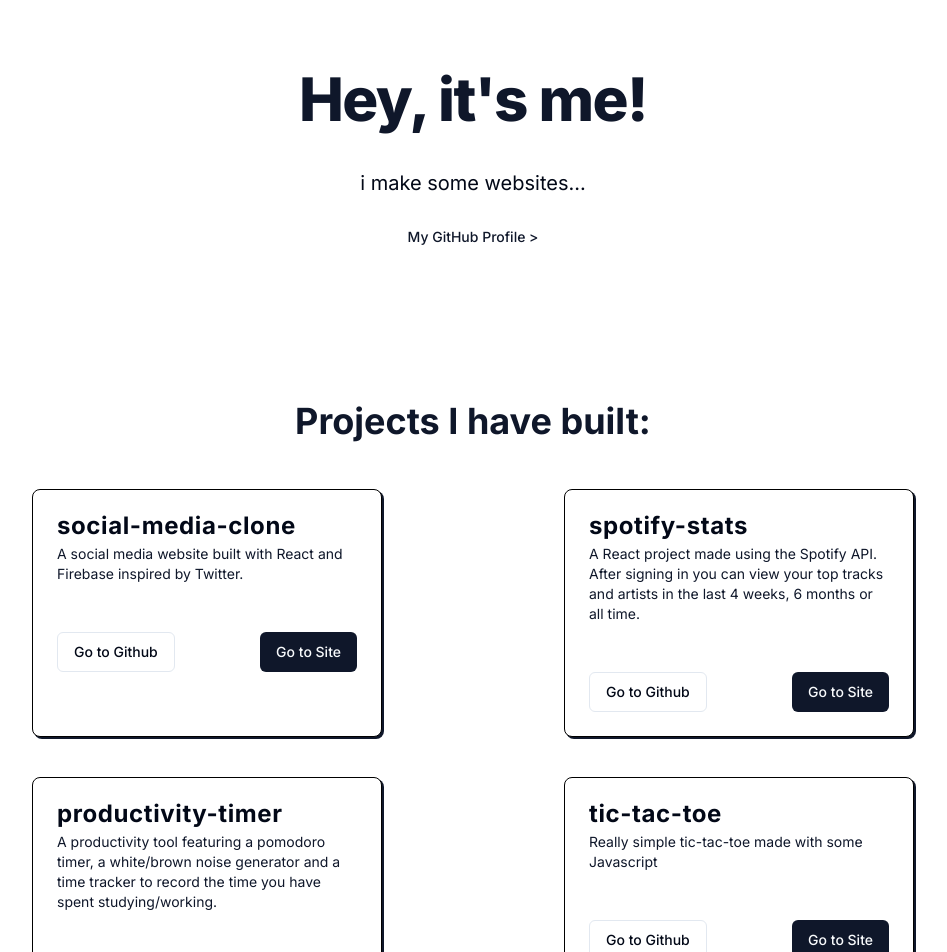
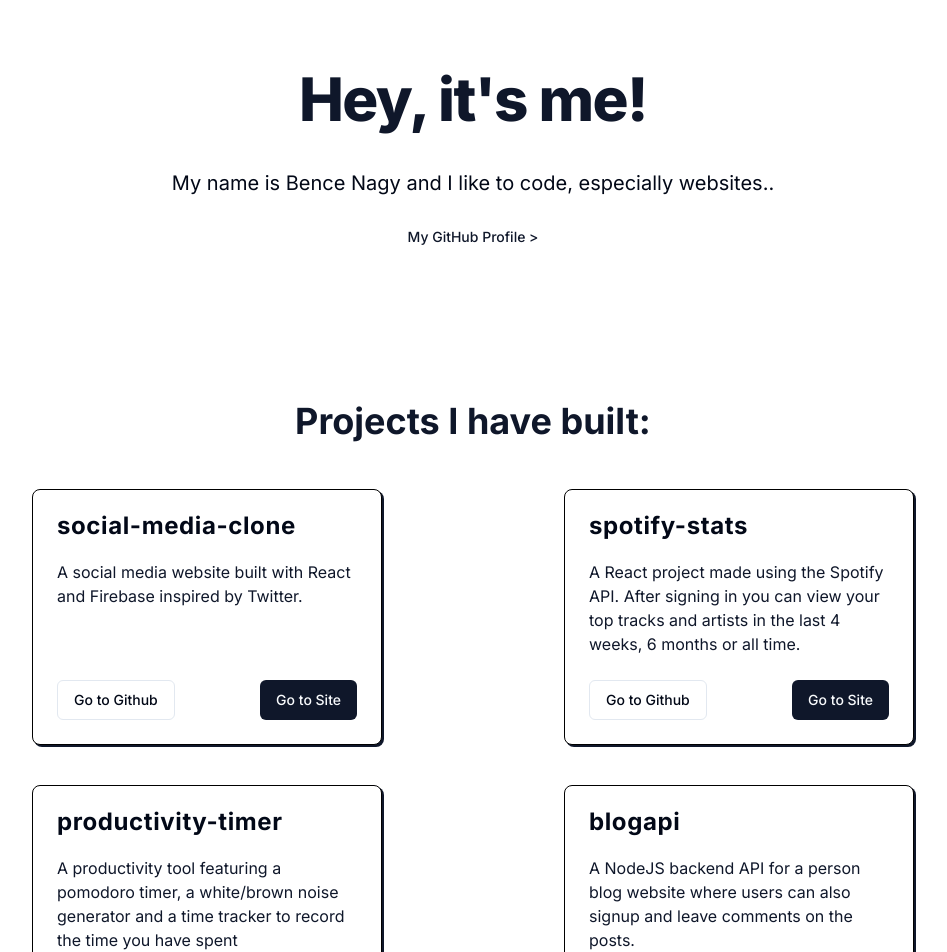
Before and after one commit to nagyb3/codebybence, a Next.js app: page / in a window 1280 px wide. Shown: the part 140-1092 px from the top of the page, without its empty margins (167-1114 px from the left). Built offline with nearby package versions, Linux system fonts and the light colour scheme.

Commit message:
add blog api, remove tic-tac-toe and change hero text

```diff
--- a/app/page.tsx
+++ b/app/page.tsx
@@ -15,10 +15,11 @@ export default function Home() {
           <h1 className="text-slate-900 font-extrabold text-4xl sm:text-6xl tracking-tight text-center dark:text-white">
             Hey, it&apos;s me!
           </h1>
-          <p className='text-center pt-10 text-xl'>i make some websites...</p>
+          {/* <p className='text-center pt-10 text-xl'>i make some websites...</p> */}
+          <p className='text-center pt-10 text-xl'>My name is Bence Nagy and I like to code, especially websites..</p>
           <div className='text-center pt-5'>
             <Button variant="link" asChild>
-              <a href="https://github.com" target='_blank'>My GitHub Profile &gt;</a>
+              <a href="https://github.com" className='text-lg' target='_blank'>My GitHub Profile &gt;</a>
             </Button>
           </div>
         </div>
@@ -35,7 +36,9 @@ export default function Home() {
             <ProjectCard name="productivity-timer" description="A productivity tool featuring a pomodoro timer, a white/brown noise generator
              and a time tracker to record the time you have spent studying/working."
             githubLink="https://github.com/nagyb3/productivity-timer" siteLink="https://nagyb3.github.io/productivity-timer" />
-            <ProjectCard name="tic-tac-toe" description="Really simple tic-tac-toe made with some Javascript"
+            {/* <ProjectCard name="tic-tac-toe" description="Really simple tic-tac-toe made with some Javascript"
+            githubLink="https://github.com/nagyb3/tic-tac-toe" siteLink="https://nagyb3.github.io/tic-tac-toe/" /> */}
+            <ProjectCard name="blogapi" description="A NodeJS backend API for a person blog website where users can also signup and leave comments on the posts."
             githubLink="https://github.com/nagyb3/tic-tac-toe" siteLink="https://nagyb3.github.io/tic-tac-toe/" />
           </div>
         </div>
--- a/components/project-card.tsx
+++ b/components/project-card.tsx
@@ -11,22 +11,20 @@ import {
 } from "@/components/ui/card"
 
 interface MyProps {
-    name: string;
-    description: string;
-    githubLink: string;
-    siteLink: string;
+  name: string;
+  description: string;
+  githubLink: string;
+  siteLink: string;
 }
 
 export function ProjectCard(props:MyProps) {
   return (
-    <Card className="w-[350px] border-black dark:border-white
+    <Card className="w-[350px] border-black dark:border-white flex flex-col justify-between
      shadow-[2px_2px_0px_#0F172A] dark:shadow-[2px_2px_0px_#ffffff]">
-      <CardHeader>
+      <CardHeader className="gap-4">
         <CardTitle className="font-bold tracking-wide">{props.name}</CardTitle>
-        <CardDescription className="dark:text-[#F8FAFC] text-[#0F172A]">{props.description}</CardDescription>
+        <CardDescription className="dark:text-[#F8FAFC] text-[#0F172A] text-base">{props.description}</CardDescription>
       </CardHeader>
-      <CardContent>
-      </CardContent>
       <CardFooter className="flex justify-between">
         <Button variant="outline" asChild><a target="_blank" href={props.githubLink}>Go to Github</a></Button>
         <Button asChild><a target="_blank" href={props.siteLink}>Go to Site</a></Button>
```
